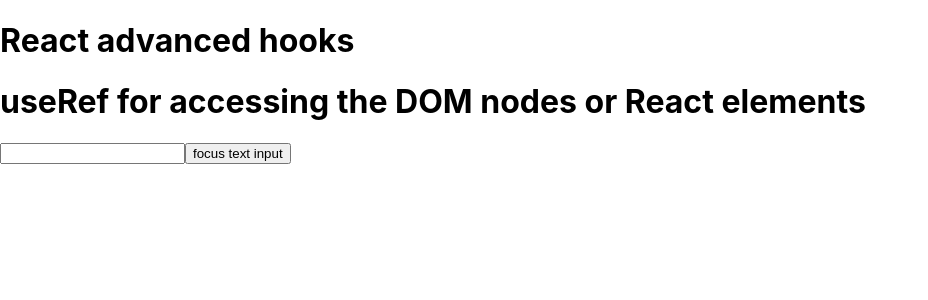
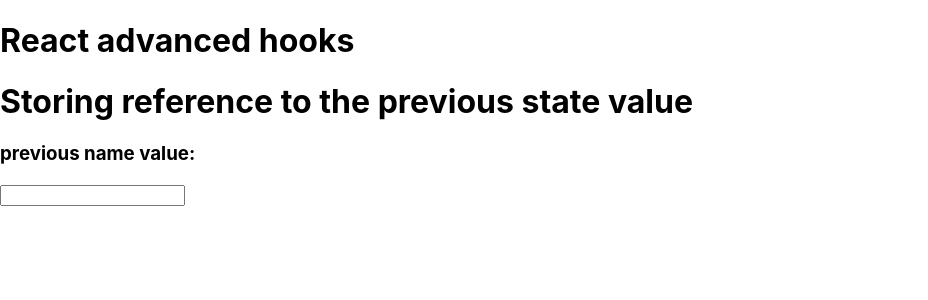
Before and after one commit to Christian-pprogrammer/react-advanced-hooks, a React (Create React App) app: page / in a window 1280 px wide. Shown: the top 300 px of the page, without its empty margins (0-928 px from the left). Built offline with nearby package versions, Linux system fonts and the light colour scheme; the HTML template or start-up script is replaced by a standard one.

Commit message:
update app.js for the useRef example 2

```diff
--- a/src/App.js
+++ b/src/App.js
@@ -1,10 +1,10 @@
-import UseRefExample1 from "./components/UseRefExample1";
+import UseRefExample2 from "./components/UseRefExample2";
 
 function App() {
   return (
     <div className="container">
       <h1 className="display-1 text-center">React advanced hooks</h1>
-      <UseRefExample1 />
+      <UseRefExample2 />
     </div>
   );
 }
```
